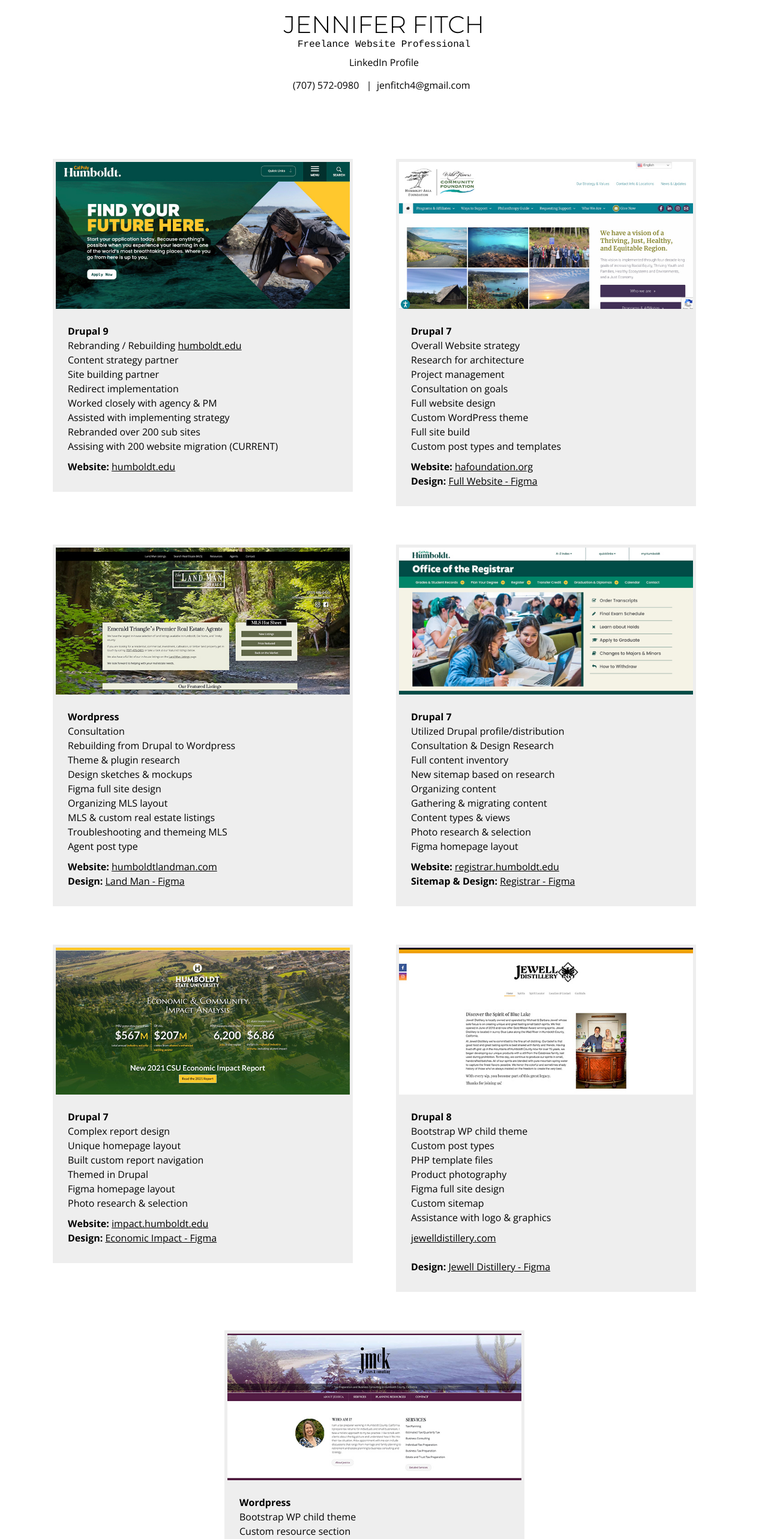
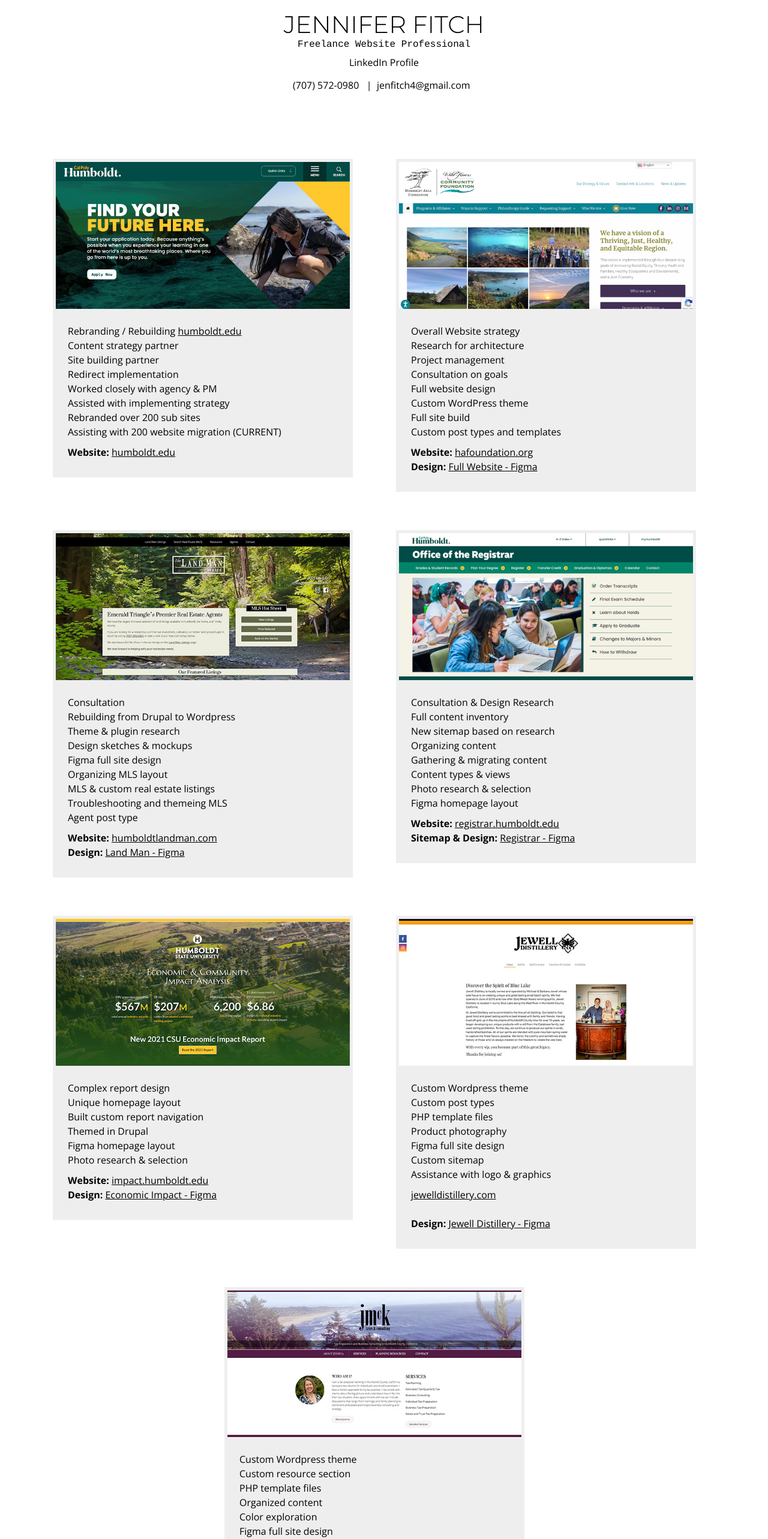
Before and after one commit to jen-fitch/next, a Next.js app: page / in a window 1280 px wide. Shown: the top 2566 px of the page at 60% size. Built offline with nearby package versions, Linux system fonts and the light colour scheme.

Commit message:
text updates

```diff
--- a/pages/index.js
+++ b/pages/index.js
@@ -64,7 +64,6 @@
                         <div className={Cards.info}>
 
                             <p className={Cards.text}>
-                                <strong>Drupal 9 </strong><br/>
                                 Rebranding / Rebuilding <a href="https://humboldt.edu">humboldt.edu</a><br/>
                                 Content strategy partner<br/>
                                 Site building partner<br/>
@@ -72,7 +71,7 @@
                                 Worked closely with agency & PM<br/>
                                 Assisted with implementing strategy<br/>
                                 Rebranded over 200 sub sites<br/>
-                                Assising with 200 website migration (CURRENT)
+                                Assisting with 200 website migration (CURRENT)
 
                             </p>
                             <p className={Cards.text}>
@@ -94,7 +93,6 @@
                         </Link>
                         <div className={Cards.info}>
                             <p className={Cards.text}>
-                                <strong>Drupal 7 </strong><br/>
                                 Overall Website strategy<br/>
                                 Research for architecture<br/>
                                 Project management<br/>
@@ -128,7 +126,6 @@
                         <div className={Cards.info}>
 
                             <p className={Cards.text}>
-                                <strong>Wordpress</strong><br/>
                                 Consultation<br/>
                                 Rebuilding from Drupal to Wordpress<br/>
                                 Theme & plugin research<br/>
@@ -162,8 +159,6 @@
                         <div className={Cards.info}>
 
                             <p className={Cards.text}>
-                                <strong>Drupal 7</strong><br/>
-                                Utilized Drupal profile/distribution<br/>
                                 Consultation & Design Research<br/>
                                 Full content inventory<br/>
                                 New sitemap based on research<br/>
@@ -193,7 +188,6 @@
                         </a>
                         <div className={Cards.info}>
                             <p className={Cards.text}>
-                                <strong>Drupal 7</strong><br/>
                                 Complex report design<br/>
                                 Unique homepage layout<br/>
                                 Built custom report navigation<br/>
@@ -222,8 +216,7 @@
                         <div className={Cards.info}>
 
                             <p className={Cards.text}>
-                                <strong>Drupal 8</strong><br/>
-                                Bootstrap WP child theme<br/>
+                                Custom Wordpress theme<br/>
                                 Custom post types<br/>
                                 PHP template files<br/>
                                 Product photography<br/>
@@ -254,8 +247,7 @@
                         <div className={Cards.info}>
 
                             <p className={Cards.text}>
-                                <strong>Wordpress</strong><br/>
-                                Bootstrap WP child theme<br/>
+                                Custom Wordpress theme<br/>
                                 Custom resource section<br/>
                                 PHP template files<br/>
                                 Organized content<br/>
```
